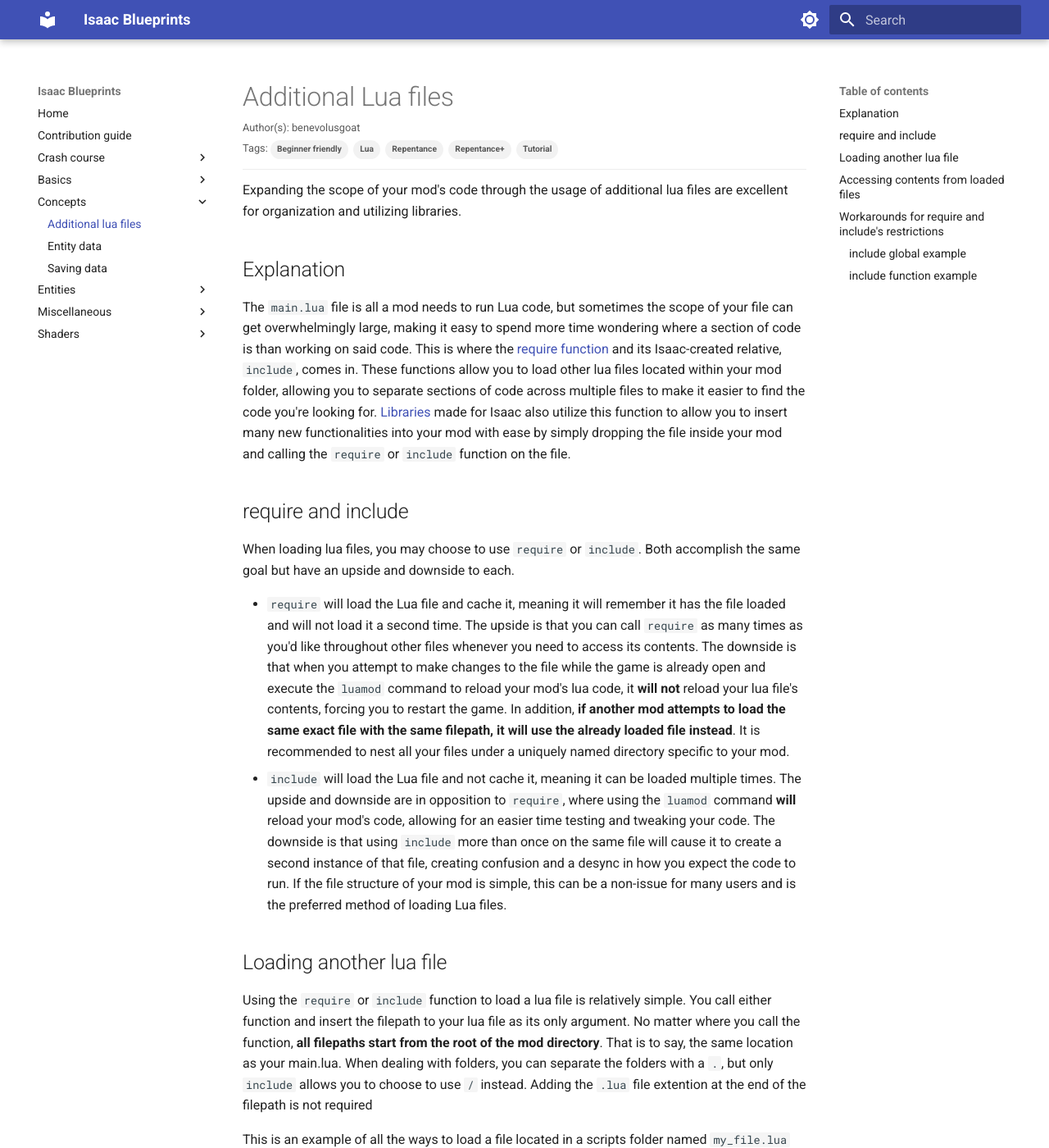
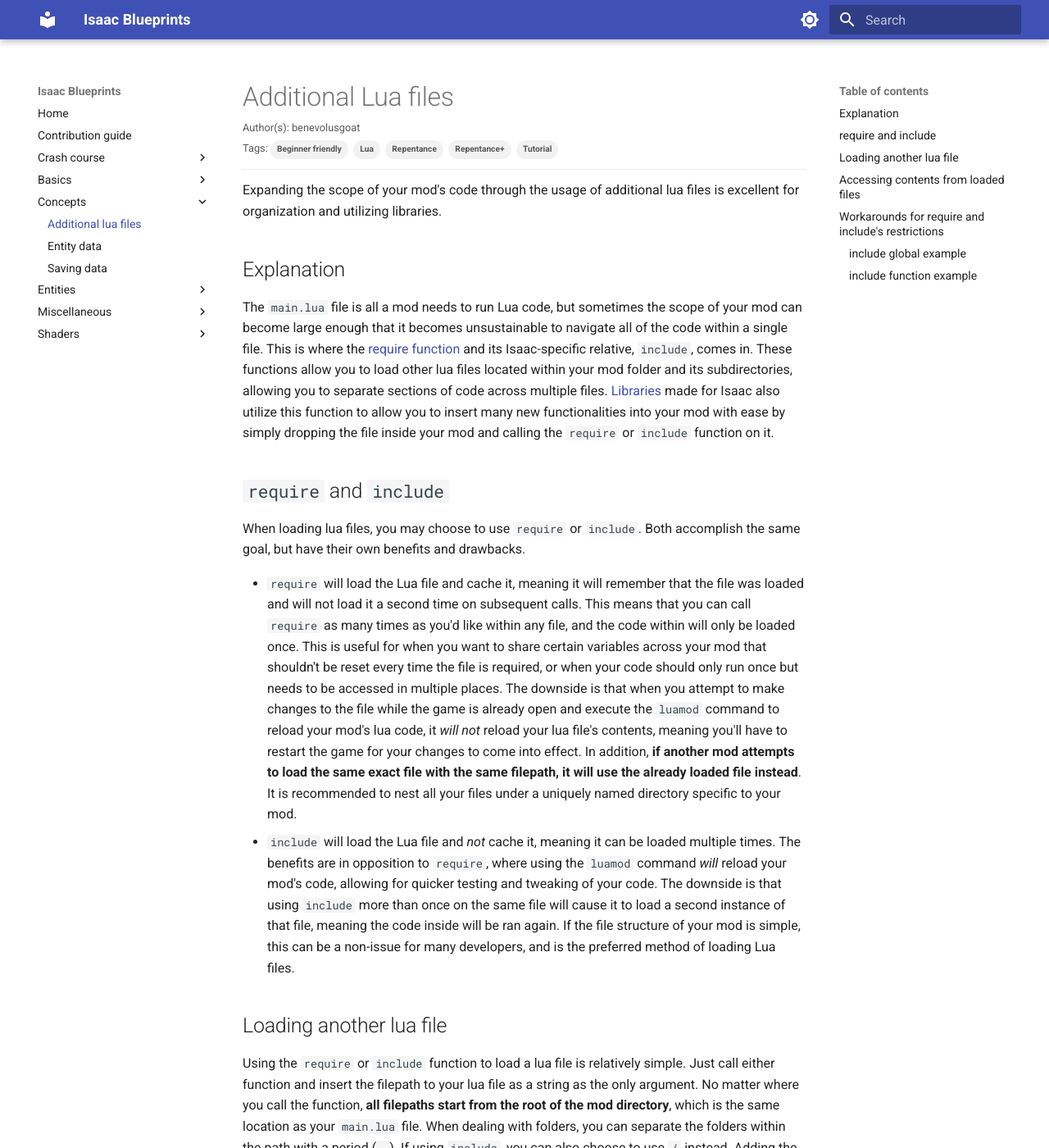
Before and after one commit to catinsurance/IsaacBlueprints, an MkDocs documentation site: the page built from docs/tutorials/concepts/additional_lua_files.md, in a window 1280 px wide and 1400 px high. Shown: the whole window at 82% size. Built offline with MkDocs 1.6.1 and Material for MkDocs 9.7.7, drawn with Linux system fonts in a browser that asks for light colours; comment, search, counter and statistics services are not loaded; some of the changed text lies outside the part shown.

Commit message:
Additional lua files revisions

````diff
--- a/docs/tutorials/concepts/additional_lua_files.md
+++ b/docs/tutorials/concepts/additional_lua_files.md
@@ -10,21 +10,21 @@
     - Lua
 ---
 
-Expanding the scope of your mod's code through the usage of additional lua files are excellent for organization and utilizing libraries.
+Expanding the scope of your mod's code through the usage of additional lua files is excellent for organization and utilizing libraries.
 
 ## Explanation
-The `main.lua` file is all a mod needs to run Lua code, but sometimes the scope of your file can get overwhelmingly large, making it easy to spend more time wondering where a section of code is than working on said code. This is where the [require function](https://www.lua.org/pil/8.1.html) and its Isaac-created relative, `include`, comes in. These functions allow you to load other lua files located within your mod folder, allowing you to separate sections of code across multiple files to make it easier to find the code you're looking for. [Libraries](https://en.wikipedia.org/wiki/Library_(computing)) made for Isaac also utilize this function to allow you to insert many new functionalities into your mod with ease by simply dropping the file inside your mod and calling the `require` or `include` function on the file.
+The `main.lua` file is all a mod needs to run Lua code, but sometimes the scope of your mod can become large enough that it becomes unsustainable to navigate all of the code within a single file. This is where the [require function](https://www.lua.org/pil/8.1.html) and its Isaac-specific relative, `include`, comes in. These functions allow you to load other lua files located within your mod folder and its subdirectories, allowing you to separate sections of code across multiple files. [Libraries](https://en.wikipedia.org/wiki/Library_(computing)) made for Isaac also utilize this function to allow you to insert many new functionalities into your mod with ease by simply dropping the file inside your mod and calling the `require` or `include` function on it.
 
-## require and include
-When loading lua files, you may choose to use `require` or `include`. Both accomplish the same goal but have an upside and downside to each.
+## `require` and `include`
+When loading lua files, you may choose to use `require` or `include`. Both accomplish the same goal, but have their own benefits and drawbacks.
 
-- `require` will load the Lua file and cache it, meaning it will remember it has the file loaded and will not load it a second time. The upside is that you can call `require` as many times as you'd like throughout other files whenever you need to access its contents. The downside is that when you attempt to make changes to the file while the game is already open and execute the `luamod` command to reload your mod's lua code, it **will not** reload your lua file's contents, forcing you to restart the game. In addition, **if another mod attempts to load the same exact file with the same filepath, it will use the already loaded file instead**. It is recommended to nest all your files under a uniquely named directory specific to your mod.
-- `include` will load the Lua file and not cache it, meaning it can be loaded multiple times. The upside and downside are in opposition to `require`, where using the `luamod` command **will** reload your mod's code, allowing for an easier time testing and tweaking your code. The downside is that using `include` more than once on the same file will cause it to create a second instance of that file, creating confusion and a desync in how you expect the code to run. If the file structure of your mod is simple, this can be a non-issue for many users and is the preferred method of loading Lua files.
+- `require` will load the Lua file and cache it, meaning it will remember that the file was loaded and will not load it a second time on subsequent calls. This means that you can call `require` as many times as you'd like within any file, and the code within will only be loaded once. This is useful for when you want to share certain variables across your mod that shouldn't be reset every time the file is required, or when your code should only run once but needs to be accessed in multiple places. The downside is that when you attempt to make changes to the file while the game is already open and execute the `luamod` command to reload your mod's lua code, it *will not* reload your lua file's contents, meaning you'll have to restart the game for your changes to come into effect. In addition, **if another mod attempts to load the same exact file with the same filepath, it will use the already loaded file instead**. It is recommended to nest all your files under a uniquely named directory specific to your mod.
+- `include` will load the Lua file and *not* cache it, meaning it can be loaded multiple times. The benefits are in opposition to `require`, where using the `luamod` command *will* reload your mod's code, allowing for quicker testing and tweaking of your code. The downside is that using `include` more than once on the same file will cause it to load a second instance of that file, meaning the code inside will be ran again. If the file structure of your mod is simple, this can be a non-issue for many developers, and is the preferred method of loading Lua files.
 
 ## Loading another lua file
-Using the `require` or `include` function to load a lua file is relatively simple. You call either function and insert the filepath to your lua file as its only argument. No matter where you call the function, **all filepaths start from the root of the mod directory**. That is to say, the same location as your main.lua. When dealing with folders, you can separate the folders with a `.`, but only `include` allows you to choose to use `/` instead. Adding the `.lua` file extention at the end of the filepath is not required
+Using the `require` or `include` function to load a lua file is relatively simple. Just call either function and insert the filepath to your lua file as a string as the only argument. No matter where you call the function, **all filepaths start from the root of the mod directory**, which is the same location as your `main.lua` file. When dealing with folders, you can separate the folders within the path with a period (`.`). If using `include`, you can also choose to use `/` instead. Adding the `.lua` file extension at the end of the filepath is not required.
 
-This is an example of all the ways to load a file located in a scripts folder named `my_file.lua` (Don't actually load files multiple times like this).
+This is an example of all the ways to load a file located in a "scripts" folder named `my_file.lua` (Don't actually load files multiple times like this).
 
 ```Lua
 require("scripts.my_file")
@@ -33,7 +33,7 @@
 ```
 
 ## Accessing contents from loaded files
-When loading another lua file, and if that file has a `return` statement at the end of it that returns a value, assuming it was successfully loaded with no errors, the `require`/`include` function will return that value.
+Assuming the file loaded successfully with no errors, and that the file has a `return` statement at the end of it that returns a value, the `require`/`include` functions will return that value.
 
 `scripts/the_number_one.lua`
 
@@ -53,16 +53,16 @@
 ## Workarounds for require and include's restrictions
 There are ways to get around the downsides that come with choosing to use either `require` or `include` for loading your lua files.
 
-For `require`, it is a bit more advanced than this tutorial can cover, but you can execute what's known as the "require hack", where upon your `main.lua` file being loaded again from using the `luamod` command, it will remove all of your cache'd files from an external file list, allowing `require` to load them again. It is explained in better detail [here](https://wofsauge.github.io/IsaacDocs/rep/tutorials/Using-Additional-Lua-Files.html#workaround-for-require-problems).
+The method for `require` is a bit too advanced to cover for this tutorial, but you can execute what's known as the "require hack". When your `main.lua` file is loaded again after using the `luamod` command, you can remove all of your cached files from an external file list, allowing `require` to load them again. It is explained in greater detail [here](https://wofsauge.github.io/IsaacDocs/rep/tutorials/Using-Additional-Lua-Files.html#workaround-for-require-problems).
 
 ???+ warning
-	The require hack requires the usage of the luadebug launch parameter, which can potentially be harmful if used by bad actors. This message from JSG goes into detail on why:<br>
-	![JSG's message on the SMB ROM hack mod uploade to the Isaac workshop](../assets/additional_lua_files/luadebug_message_jsg.jpg)
+	The require hack requires the usage of the `-luadebug` launch parameter, which can potentially be harmful if used by bad actors. [This post](https://steamcommunity.com/workshop/filedetails/discussion/2214634210/2941369009255606603/) by mod developer JSG goes into detail on why:<br>
+	![JSG's message on the SMB ROM hack mod uploaded to the Isaac workshop](../assets/additional_lua_files/luadebug_message_jsg.jpg)
 
 For `include`, you can load the file contents onto a global variable, or onto a local variable that can be passed along to other files by having the file encased in a function, which can then have required variables be passed as an argument
 
-### include global example
-Having returned values from files put into a global variable is convenient if you use them often and negate the need to call on your lua files every time you need them.
+### `include` global example
+Putting returned values from different files into a global variable is convenient for when you need to access them often.
 ???+ warning
 	Global variables exist outside of local environment of your mod and as such can be accessed by other mods. You should typically avoid making global variables, but if you do, ensure it has a name unique to your mod so that there's a low chance of it being used by accident.
 `scripts/the_number_nine.lua`
@@ -85,8 +85,8 @@
 print(MyVeryEpicAndUniqueGlobalName.NINE + 10 + 2) --This will print 21
 ```
 
-### include function example
-This method is less favored than the global example, but can be useful for information you don't necessarily need as a global
+### `include` function example
+This method can be useful for when you don't need the returned code as a global.
 
 `scripts/the_number_nine.lua`
 
````
